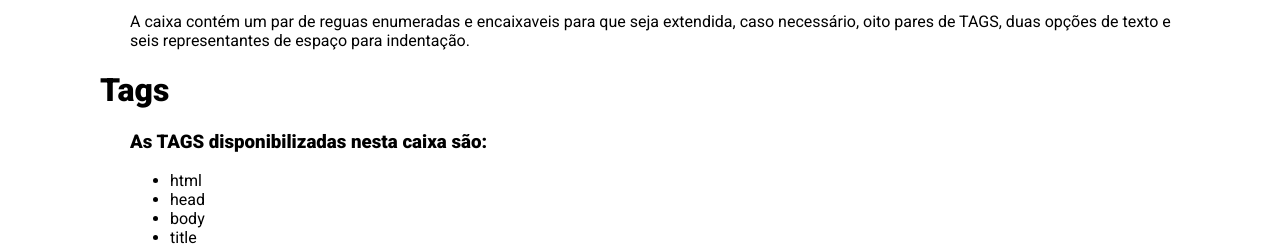
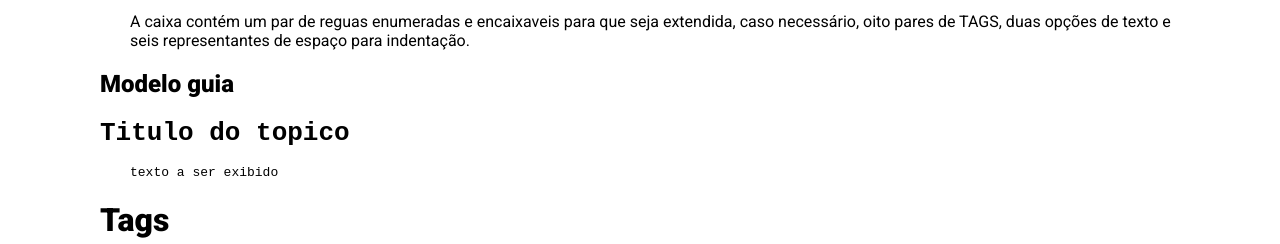
Before and after one commit to crCoelhos/webwiz, a plain HTML site: page index.html in a window 1280 px wide. Shown: the part 729-973 px from the top of the page. Drawn offline with Linux system fonts and the light colour scheme.

Commit message:
fix: instruções

```diff
--- a/index.html
+++ b/index.html
@@ -51,6 +51,18 @@
                 A caixa contém um par de reguas enumeradas e encaixaveis para que seja extendida, caso necessário, oito
                 pares de TAGS, duas opções de texto e seis representantes de espaço para indentação.
             </p>
+            <h2>Modelo guia</h2>
+            <code>
+                <html>
+                    <head>
+                        <title>"nome" da pagina</title>
+                    </head>
+                    <body>
+                        <h1>Titulo do topico</h1>
+                        <p>texto a ser exibido</p>
+                    </body>
+                </html>
+            </code>
         </div>
 
         <div class="parte3">
```
